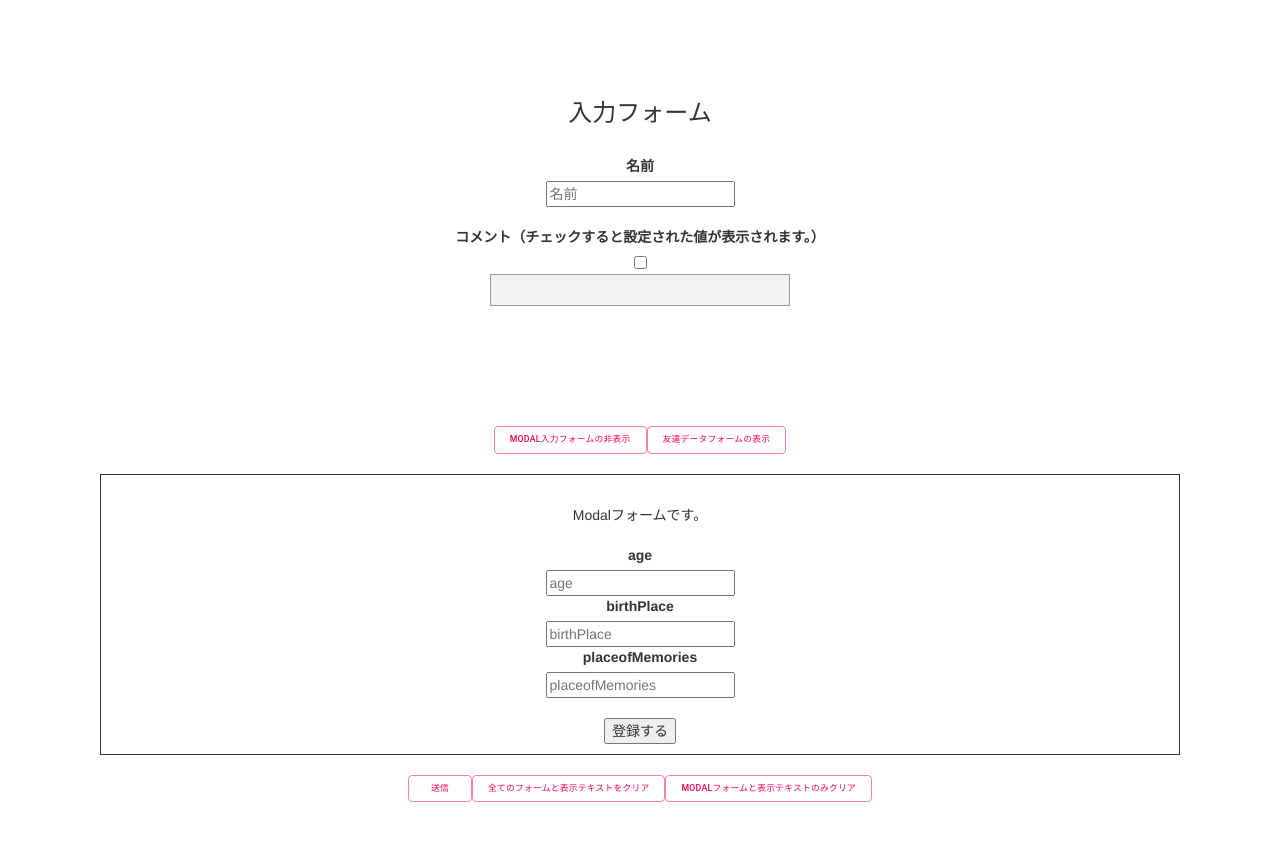
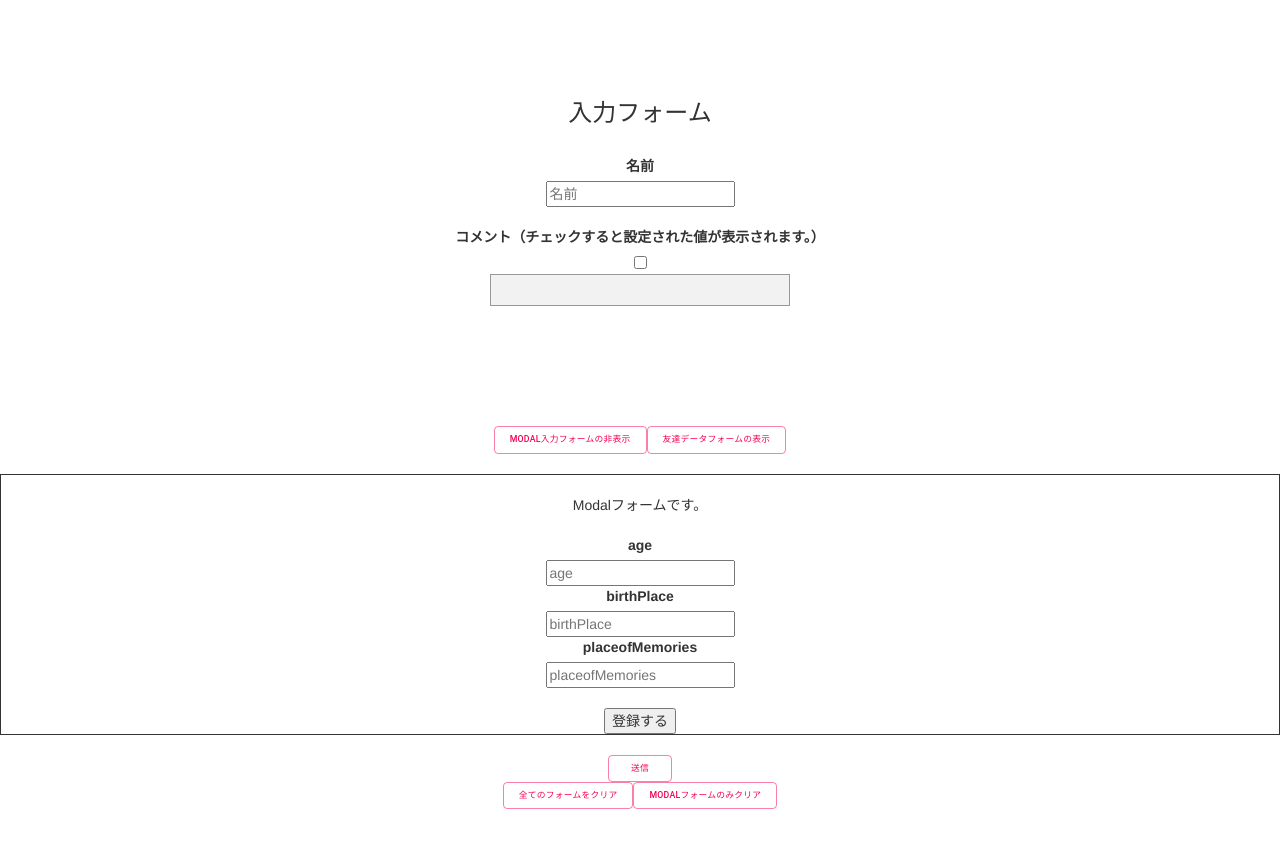
Before and after one commit to Onepiece2424/selfintroduction, a React (Create React App) app: page / in a window 1280 px wide. Both pictures are taken after a click on the button "MODAL入力フォームの表示". Built offline with nearby package versions, Linux system fonts and the light colour scheme.

Commit message:
スタイルの変更

```diff
--- a/src/App.css
+++ b/src/App.css
@@ -122,8 +122,8 @@ form input[type="button"] {
 }
 
 .modalContent {
-  padding: 10px 20px;
-  margin: 0px 100px;
+  /* padding: 10px 20px; */
+  /* margin: 0px 80px; */
 }
 
 /* 「いいねボタン(LikeButton.jsx)」のスタイル */
--- a/src/components/changeform/ChangeForm.jsx
+++ b/src/components/changeform/ChangeForm.jsx
@@ -119,10 +119,11 @@ const Changeform = ({ handleSubmit, submitting, reset }) => {
         { friendModalFlag.flag && <FriendModalForm />}
         <br></br>
         <Button color="secondary" variant="outlined" type="submit" disabled={submitting} >送信</Button>
+        <br></br>
         <Button color="secondary" variant="outlined" disabled={submitting} onClick={allFormReset}>
-          全てのフォームと表示テキストをクリア
+          全てのフォームをクリア
         </Button>
-        <Button color="secondary" variant="outlined" onClick={modalValueClear}>Modalフォームと表示テキストのみクリア</Button>
+        <Button color="secondary" variant="outlined" onClick={modalValueClear}>Modalフォームのみクリア</Button>
       </form>
     </>
   )
```
